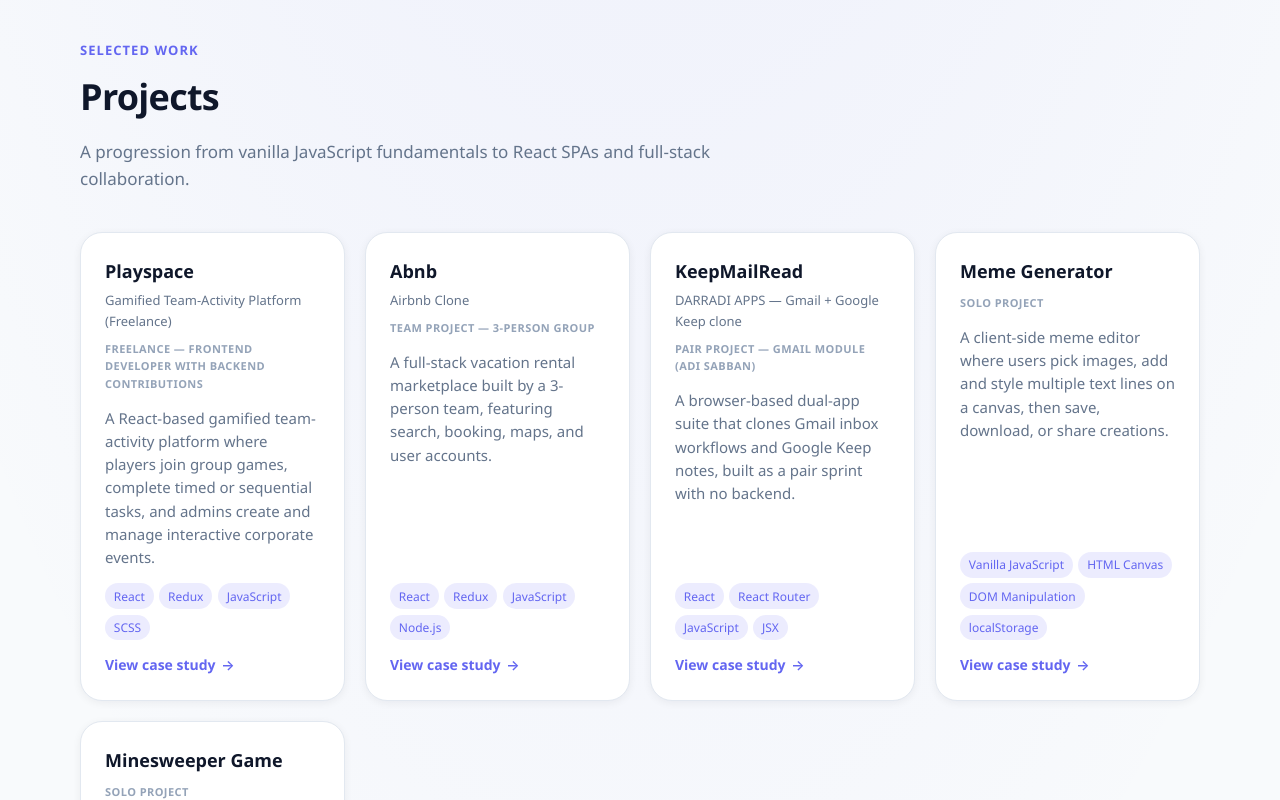
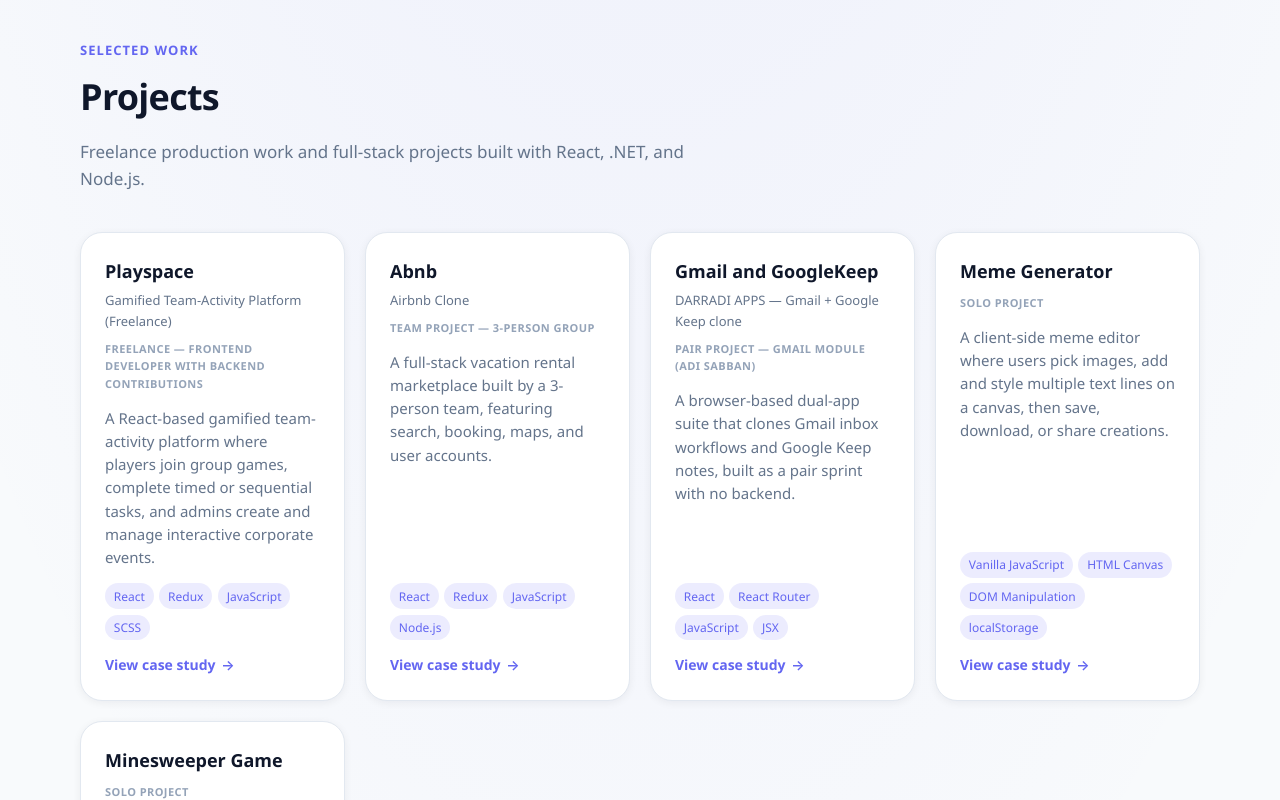
Before and after one commit to AdiSabban10/adi-sabban-portfolio, a React (Vite) app: page / in a window 1280 px wide. Shown: the part 700-1500 px from the top of the page. Built offline with nearby package versions, Linux system fonts and the light colour scheme.

Commit message:
chore: polish footer, projects caption, and Gmail project name

```diff
--- a/src/App.jsx
+++ b/src/App.jsx
@@ -17,8 +17,7 @@ function App() {
               <p className="section__eyebrow">Selected work</p>
               <h2 className="section__title">Projects</h2>
               <p className="section__desc">
-                A progression from vanilla JavaScript fundamentals to React SPAs
-                and full-stack collaboration.
+                Freelance production work and full-stack projects built with React, .NET, and Node.js.
               </p>
             </div>
             <div className="projects-grid">
--- a/src/components/Footer.jsx
+++ b/src/components/Footer.jsx
@@ -1,13 +1,11 @@
+import { contact } from '../data/contact'
+
 export function Footer() {
-  const year = new Date().getFullYear()
-
   return (
     <footer className="footer">
-      <p>
-        &copy; {year} Adi Sabban — Built with React, Vite, and custom SCSS.
-      </p>
+      <p>Adi Sabban</p>
       <p className="footer__note">
-        <a href="mailto:adialon050@gmail.com">adialon050@gmail.com</a>
+        <a href={`mailto:${contact.email}`}>{contact.email}</a>
       </p>
     </footer>
   )
--- a/src/data/projects.js
+++ b/src/data/projects.js
@@ -180,7 +180,7 @@ export const projects = [
   {
     "id": "keepmailread",
     "slug": "keepmailread",
-    "title": "KeepMailRead",
+    "title": "Gmail and GoogleKeep",
     "subtitle": "DARRADI APPS — Gmail + Google Keep clone",
     "shortPitch": "A browser-based dual-app suite that clones Gmail inbox workflows and Google Keep notes, built as a pair sprint with no backend.",
     "mainTechnologies": [
@@ -207,7 +207,7 @@ export const projects = [
     ],
     "architecturePattern": "Component-based React with a service layer for data/CRUD; nested routes (MailIndex → MailList / MailDetails) and Outlet context to share list actions without prop drilling; HashRouter for client-side navigation",
     "dataPersistence": "localStorage through async-storage.service.js (mailDB key); seed data generated on first load; no REST API (Axios is loaded globally but not used in the mail module)",
-    "elevatorPitch": "Co-developed KeepMailRead, a React single-page app mimicking Gmail and Google Keep. I owned the entire Gmail module end-to-end: routing, UI, service logic, and styling. The mail app supports multi-folder browsing, advanced filtering, compose/send, and a two-stage trash flow, with all state persisted in localStorage via a reusable async storage abstraction.",
+    "elevatorPitch": "Co-developed Gmail and GoogleKeep, a React single-page app mimicking Gmail and Google Keep. I owned the entire Gmail module end-to-end: routing, UI, service logic, and styling. The mail app supports multi-folder browsing, advanced filtering, compose/send, and a two-stage trash flow, with all state persisted in localStorage via a reusable async storage abstraction.",
     "technicalChallenges": [
       "Unified filtering pipeline — Combined route-based folder (status), component state (filterBy, sortBy), and mailService.query() rules (inbox vs sent vs trash vs starred, regex search, read filter, dynamic sort) so one useEffect in MailIndex keeps the list, badge count, and URL in sync.",
       "Nested-route state sharing — Used React Router Outlet context to pass mails, removeMail, and toggle handlers from MailIndex to MailList and MailDetails, including auto-mark-read on open without breaking list updates."
```
